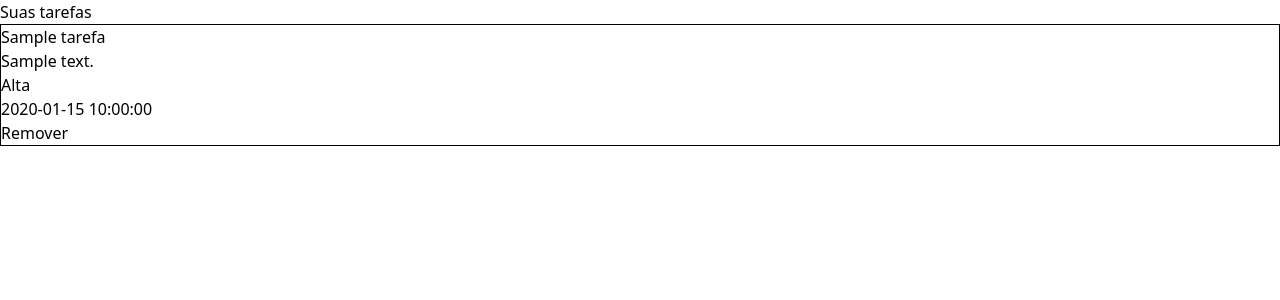
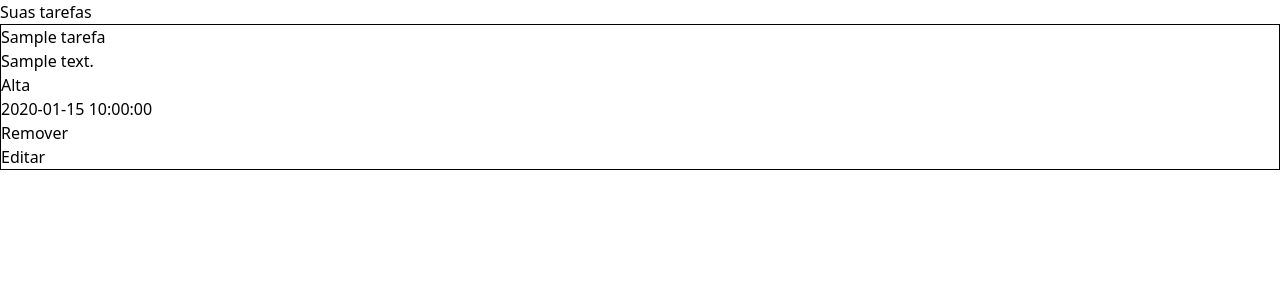
Before and after one commit to LU1DY/controle_tarefas, a Flask app: page / in a window 1280 px wide. Shown: the top 300 px of the page. Run offline with Flask 3, Linux system fonts and the light colour scheme; tables that the repository leaves empty hold one stand-in row (values such as "Sample post"); some libraries are stand-ins or nearby versions.

Commit message:
adicionada função de edição de tarefas

```diff
--- a/app/templates/home.html
+++ b/app/templates/home.html
@@ -21,6 +21,15 @@
                     <button type="submit">Remover</button>
                   </form>
     </div>
+    <div class="editar_tarefa">
+        <form
+                    action="{{ url_for('editar_tarefa', id_tarefa=tarefa.id_tarefa) }}"
+                    method="POST"
+                    style="display: inline"
+                  >
+                    <button type="submit">Editar</button>
+                  </form>
+    </div>
     </div>
 {%endfor%}
 {%endblock%}
```
